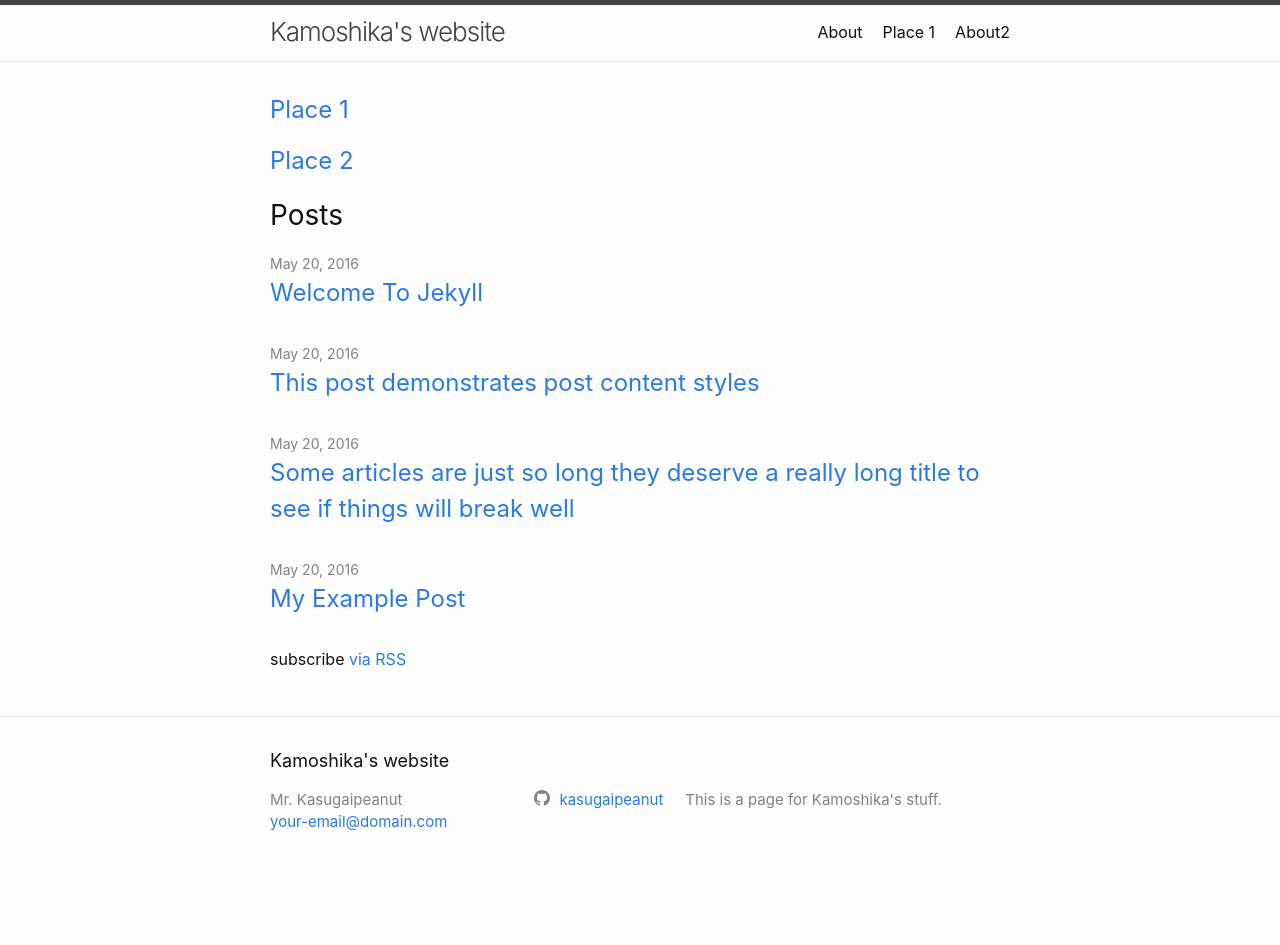
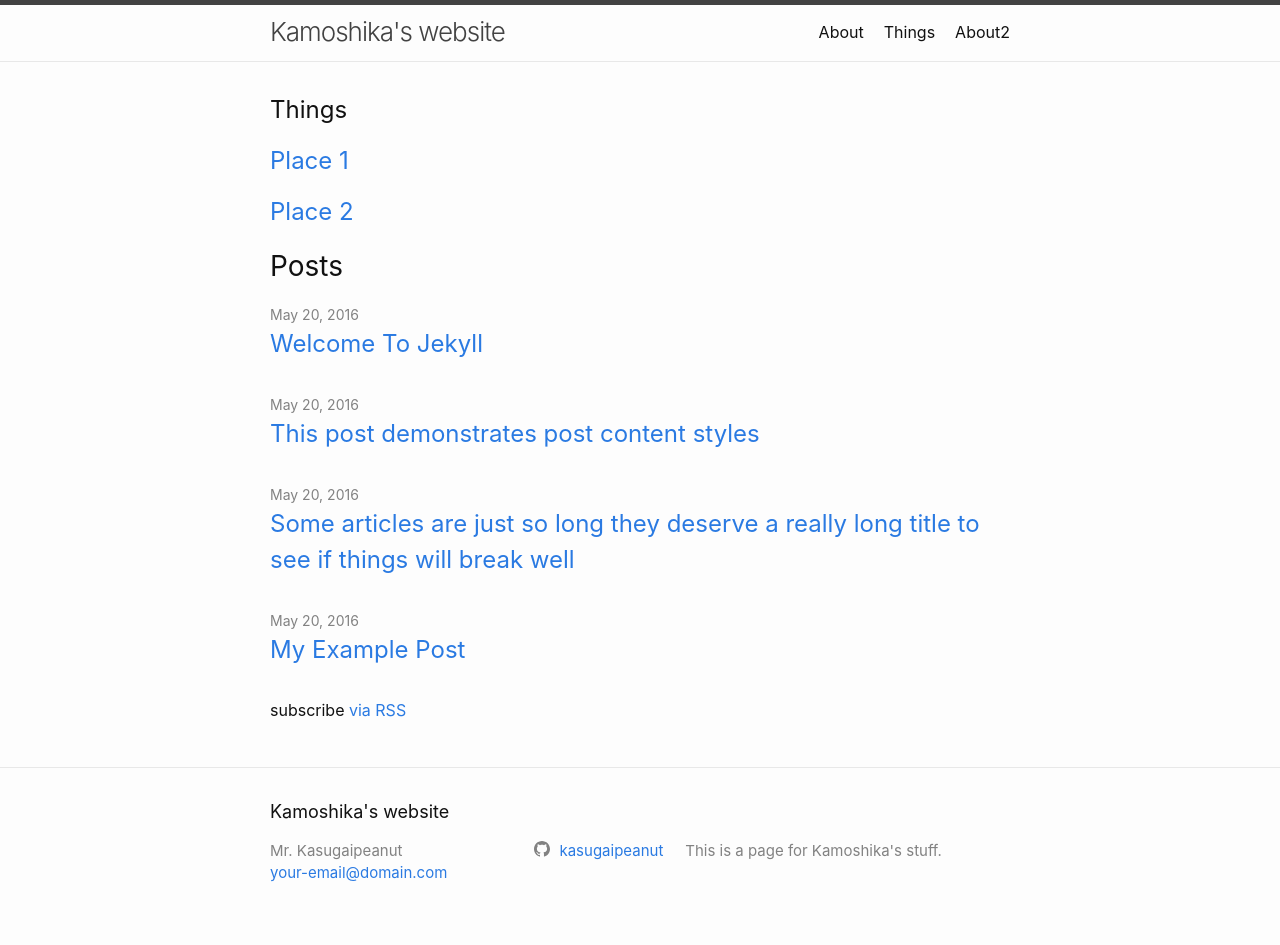
Before and after one commit to kasugaipeanut/basicwebsite, a Jekyll site: the page built from index.md, in a window 1280 px wide. Built offline with Jekyll 4.4.1, drawn with Linux system fonts in a browser that asks for light colours; our own code applies the rules of GitHub Pages for plain Markdown files; before the commit the page ends 900 px from its top, so only the background shows below that.

Commit message:
Update index.md

```diff
--- a/index.md
+++ b/index.md
@@ -7,7 +7,7 @@
 #
 layout: home
 ---
-
+## Things
 
 ## [Place 1](https://kasugaipeanut.github.io/photos/)
 
```
